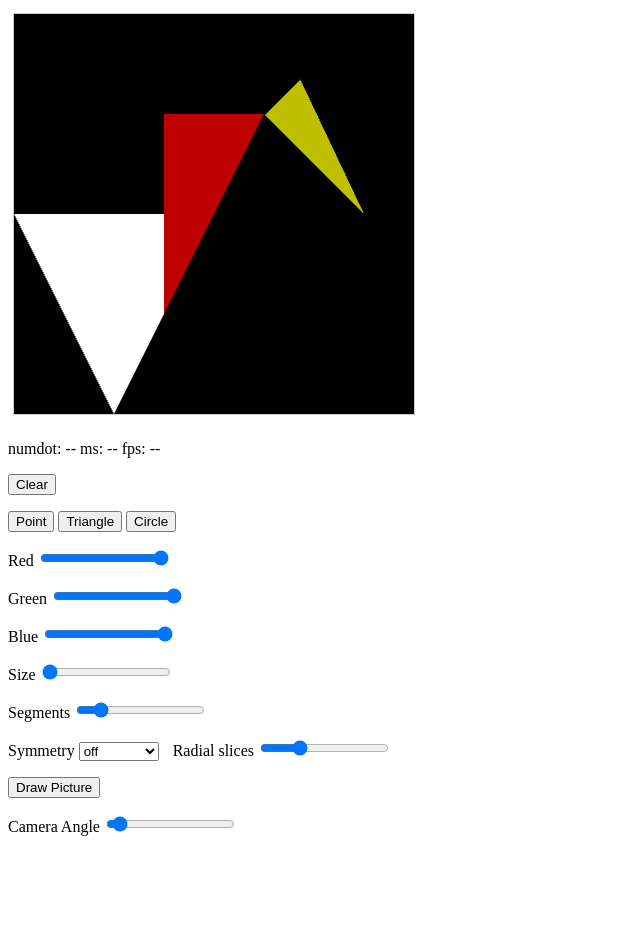
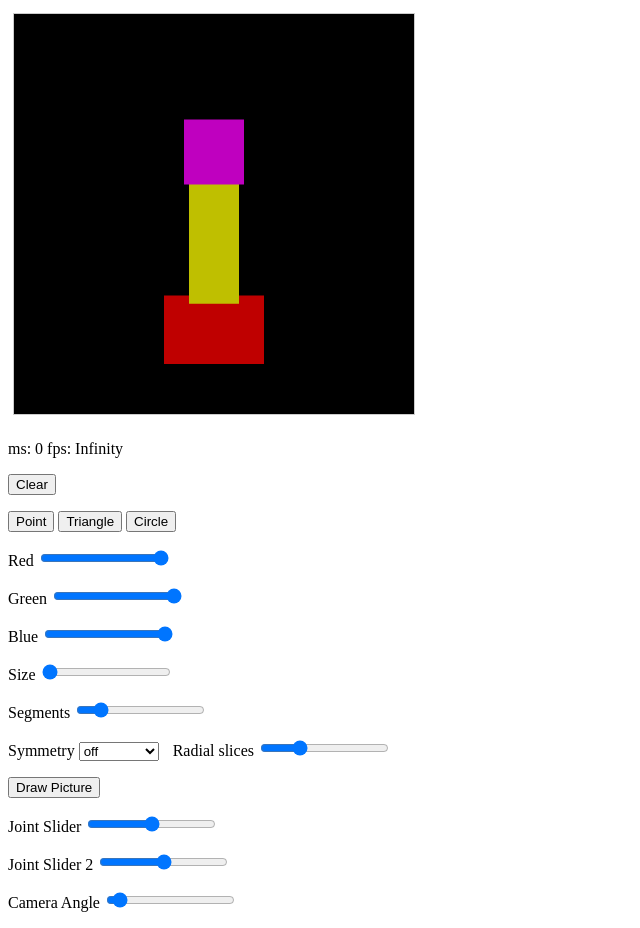
Before and after one commit to nalinver/CSE-160, a plain HTML site: page asgn2/src/BlockyAnimal.html in a window 1280 px wide. Both pictures are taken after a click on the button "Clear". Shown: the whole page, without its empty margins (0-640 px from the left). Before the commit the page ends 852 px from the top, so only its background shows below. Drawn offline with Linux system fonts and the light colour scheme.

Commit message:
get joint to rotate based off coordinates, up to video 2.8

```diff
--- a/asgn2/src/BlockyAnimal.html
+++ b/asgn2/src/BlockyAnimal.html
@@ -58,7 +58,14 @@
         <button type="button" id="drawPicture">Draw Picture</button>
 
     <p>
+        Joint Slider <input type='range' min='-45' max='45' value=' 0' class='slider' id='jointSlider'>
+    <p>
+        Joint Slider 2 <input type='range' min='-45' max='45' value=' 0' class='slider' id='jointSlider2'>
+
+    <p>
         Camera Angle <input type='range' min='0' max='90' value='5' class='slider' id='angleSlide'>
+
+
 
         <script src="../lib/webgl-utils.js"></script>
         <script src="../lib/webgl-debug.js"></script>
--- a/asgn2/src/BlockyAnimal.js
+++ b/asgn2/src/BlockyAnimal.js
@@ -40,6 +40,8 @@ function setUpWebGL() {
         console.log('Failed to get the rendering context for WebGL');
         return;
     }
+
+    gl.enable(gl.DEPTH_TEST);
 }
 
 function connectVariableGLSL() {
@@ -98,6 +100,8 @@ let g_selectedSegments = 10;      // default is 10
 let g_selectedSymmetry = 'off';   // default is off
 let g_symmetrySlices = 6;         // radial symmetry slice count
 let g_globalAngle = 0;            // camera angle
+let g_jointAngle = 0;            // joint angle
+let g_jointAngle2 = 0;            // joint angle 2
 function addActionsForHtmlUI() {
     // Color sliders
     document.getElementById('redSlide').addEventListener('mouseup', function () {
@@ -147,6 +151,18 @@ function addActionsForHtmlUI() {
     // Camera Angle slider
     document.getElementById('angleSlide').addEventListener('mousemove', function () {
         g_globalAngle = this.value;
+        renderAllShapes();
+    });
+
+    // Joint Slider slider
+    document.getElementById('jointSlider').addEventListener('mousemove', function () {
+        g_jointAngle = this.value;
+        renderAllShapes();
+    });
+
+    // Joint Slider 2 slider
+    document.getElementById('jointSlider2').addEventListener('mousemove', function () {
+        g_jointAngle2 = this.value;
         renderAllShapes();
     });
 
@@ -259,34 +275,45 @@ function renderAllShapes() {
 
     var startTime = performance.now();
 
+    // Pass the matrix to u_ModelMatrix attribute
+    var globalRotMatrix = new Matrix4().rotate(g_globalAngle, 0, 1, 0);
+    gl.uniformMatrix4fv(u_GlobalRotateMatrix, false, globalRotMatrix.elements);
+
     // Clear <canvas>
-    gl.clear(gl.COLOR_BUFFER_BIT);
+    gl.clear(gl.COLOR_BUFFER_BIT | gl.DEPTH_BUFFER_BIT);
 
-    var globalRotateMatrix = new Matrix4();
-    globalRotateMatrix.rotate(g_globalAngle, 0, 1, 0);
-    gl.uniformMatrix4fv(u_GlobalRotateMatrix, false, globalRotateMatrix.elements);
-
-    // Set color and identity matrix before drawing triangle
-    gl.uniform4f(u_FragColor, 1.0, 1.0, 1.0, 1.0);
-    var identityMatrix = new Matrix4();
-    gl.uniformMatrix4fv(u_ModelMatrix, false, identityMatrix.elements);
-    drawTriangle3D([-1.0, 0.0, 0.0, -0.5, -1.0, 0.0, 0.0, 0.0, 0.0]);
-
+    // Draw the body cube
     var body = new Cube();
     body.color = [1.0, 0.0, 0.0, 1.0];
-    body.matrix.translate(-0.25, -0.5, 0.0);
-    body.matrix.scale(0.5, 1, 0.5);
+    body.matrix.translate(-0.25, -0.75, 0.0);
+    body.matrix.rotate(-5, 1, 0, 0);
+    body.matrix.scale(0.5, 0.3, 0.5);
     body.render();
 
+
+    // Draw the left arm cube
     var leftArm = new Cube();
     leftArm.color = [1.0, 1.0, 0.0, 1.0];
-    leftArm.matrix.translate(0.75, 0.0, 0.0);
-    leftArm.matrix.rotate(45, 0, 0, 1);
+    leftArm.matrix.setTranslate(0, -0.5, 0.0);
+    leftArm.matrix.rotate(-5, 1, 0, 0);
+    leftArm.matrix.rotate(-g_jointAngle, 0, 0, 1);
+    var yellowCoordinates = new Matrix4(leftArm.matrix);
     leftArm.matrix.scale(0.25, 0.7, 0.5);
+    leftArm.matrix.translate(-0.5, 0.0, 0.0);
     leftArm.render();
 
-    //var duration = performance.now() - startTime;
-    //sendTextToHtml('numdot: ' + len + ' ms: ' + Math.floor(duration) + ' fps: ' + Math.floor(10000 / duration), "numdot");
+    // test box
+    var box = new Cube();
+    box.color = [1.0, 0.0, 1.0, 1.0];
+    box.matrix = yellowCoordinates;
+    box.matrix.translate(0.0, 0.65, 0.0);
+    box.matrix.rotate(g_jointAngle2, 0, 0, 1);
+    box.matrix.scale(0.3, 0.3, 0.3);
+    box.matrix.translate(-0.5, 0, -0.001);
+    box.render();
+
+    var duration = performance.now() - startTime;
+    sendTextToHtml(' ms: ' + Math.floor(duration) + ' fps: ' + Math.floor(10000 / duration), "numdot");
 }
 
 
--- a/asgn2/src/Cube.js
+++ b/asgn2/src/Cube.js
@@ -20,9 +20,33 @@ class Cube {
         // Pass the model matrix to u_ModelMatrix variable
         gl.uniformMatrix4fv(u_ModelMatrix, false, this.matrix.elements);
 
-        drawTriangle3D([0.0, 1.0, 0.0, 0.0, 1.0, 1.0, 1.0, 1.0, 1.0]);
-        drawTriangle3D([0.0, 1.0, 0.0, 1.0, 1.0, 1.0, 1.0, 1.0, 0.0]);
-        drawTriangle3D([0.0, 0.0, 0.0, 0.0, 1.0, 0.0, 1.0, 1.0, 1.0]);
-        drawTriangle3D([0.0, 0.0, 0.0, 1.0, 1.0, 0.0, 1.0, 1.0, 1.0]);
+        // draw the cube
+        // Define cube vertices (0,0,0) to (1,1,1)
+        // v0: (0,0,0), v1: (1,0,0), v2: (1,1,0), v3: (0,1,0)
+        // v4: (0,0,1), v5: (1,0,1), v6: (1,1,1), v7: (0,1,1)
+
+        // Front face (z=0)
+        drawTriangle3D([0.0, 0.0, 0.0, 1.0, 0.0, 0.0, 1.0, 1.0, 0.0]);
+        drawTriangle3D([0.0, 0.0, 0.0, 1.0, 1.0, 0.0, 0.0, 1.0, 0.0]);
+
+        // Back face (z=1)
+        drawTriangle3D([0.0, 0.0, 1.0, 0.0, 1.0, 1.0, 1.0, 1.0, 1.0]);
+        drawTriangle3D([0.0, 0.0, 1.0, 1.0, 1.0, 1.0, 1.0, 0.0, 1.0]);
+
+        // Top face (y=1)
+        drawTriangle3D([0.0, 1.0, 0.0, 1.0, 1.0, 0.0, 1.0, 1.0, 1.0]);
+        drawTriangle3D([0.0, 1.0, 0.0, 1.0, 1.0, 1.0, 0.0, 1.0, 1.0]);
+
+        // Bottom face (y=0)
+        drawTriangle3D([0.0, 0.0, 0.0, 0.0, 0.0, 1.0, 1.0, 0.0, 1.0]);
+        drawTriangle3D([0.0, 0.0, 0.0, 1.0, 0.0, 1.0, 1.0, 0.0, 0.0]);
+
+        // Right face (x=1)
+        drawTriangle3D([1.0, 0.0, 0.0, 1.0, 0.0, 1.0, 1.0, 1.0, 1.0]);
+        drawTriangle3D([1.0, 0.0, 0.0, 1.0, 1.0, 1.0, 1.0, 1.0, 0.0]);
+
+        // Left face (x=0)
+        drawTriangle3D([0.0, 0.0, 0.0, 0.0, 1.0, 0.0, 0.0, 1.0, 1.0]);
+        drawTriangle3D([0.0, 0.0, 0.0, 0.0, 1.0, 1.0, 0.0, 0.0, 1.0]);
     }
 }
```
